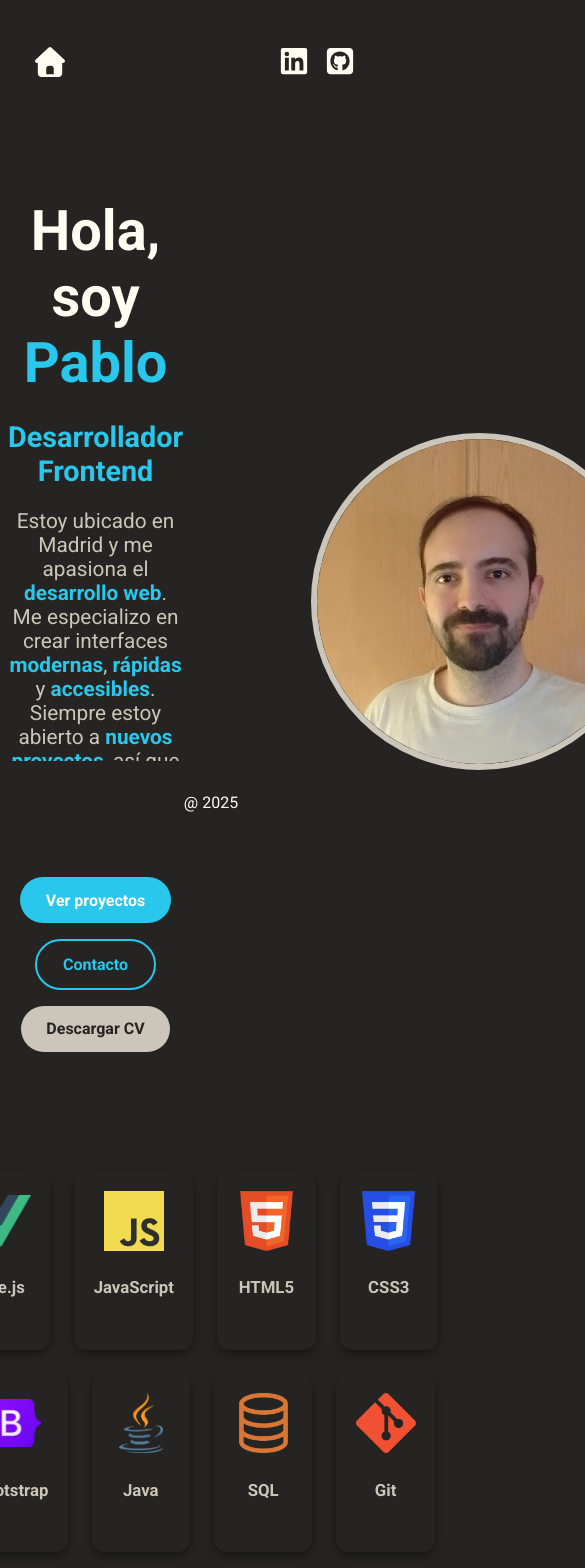
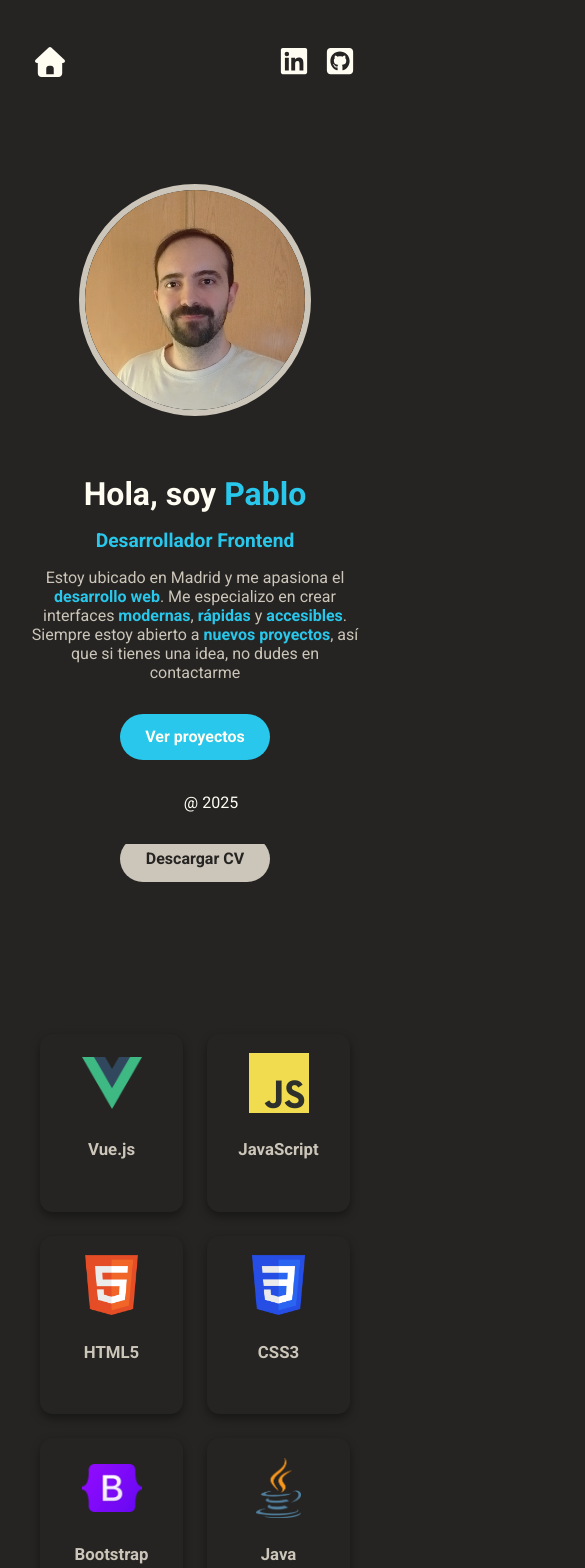
Before and after one commit to pablov-git/portfolio, a Vue app: page / in a window 390 px wide. Shown: the top 1568 px of the page, 585 px wide, since content can reach past the window. Built offline with nearby package versions, Linux system fonts and the light colour scheme.

Commit message:
I added media queries

```diff
--- a/src/components/ProjectCard.vue
+++ b/src/components/ProjectCard.vue
@@ -3,7 +3,7 @@ defineProps({
   title: String,
   image: String,
   technologies: Array,
-  link: String // nuevo prop para el enlace
+  link: String
 })
 </script>
 
@@ -14,7 +14,6 @@ defineProps({
     <div class="project_technologies">
       <span v-for="tech in technologies" :key="tech" class="tech_name">{{ tech }}</span>
     </div>
-    <!-- Botón solo si link existe -->
     <a v-if="link" :href="link" target="_blank" rel="noopener" class="project_button">Ver proyecto</a>
   </div>
 </template>
@@ -77,10 +76,43 @@ defineProps({
   border-radius: 0.5rem;
   text-decoration: none;
   font-weight: 600;
-  transition: background 0.3s ease;
+  transition: background-color 0.3s ease;
 }
 
 .project_button:hover {
   background-color: var(--floral-white);
 }
+
+@media (max-width: 768px) {
+  .project_card {
+    max-width: 420px;
+    width: 100%;
+    margin: 1rem auto;
+    padding: 1rem;
+    box-sizing: border-box;
+  }
+
+  .project_card img {
+    max-height: 200px;
+    margin-bottom: 1rem;
+  }
+
+  .project_card h3 {
+    font-size: 1.1rem;
+    margin-bottom: 1rem;
+  }
+
+  .techs span {
+    font-size: 0.8rem;
+    padding: 0.2rem 0.4rem;
+  }
+
+  .project_card a {
+    width: 100%;
+    max-width: 360px;
+    text-align: center;
+    padding: 0.6rem;
+  }
+}
+
 </style>
--- a/src/views/ContactView.vue
+++ b/src/views/ContactView.vue
@@ -183,9 +183,50 @@ const sendEmail = (e) => {
   background: var(--sky);
 }
 
-@media (max-width: 720px) {
+/* --- TABLETS --- */
+@media (max-width: 1024px) {
   .contact-grid {
     grid-template-columns: 1fr;
+    gap: 2.5rem;
+  }
+
+  .contact-left {
+    padding-right: 0;
+    text-align: center;
+  }
+
+  .contact-left .title {
+    font-size: 3rem;
+    line-height: 1.2;
+  }
+
+  .contact-left .lead {
+    font-size: 1.2rem;
+  }
+
+  .form-group label {
+    font-size: 1.2rem;
+  }
+
+  .form-group input,
+  .form-group textarea {
+    font-size: 1rem;
+  }
+
+  .contact-form {
+    gap: 1.5rem;
+    margin-bottom: 2rem;
+  }
+
+  .submit-btn {
+    width: 100%;
+    font-size: 1.2rem;
+    padding: 1rem 1.5rem;
+  }
+
+  .contact-container {
+    padding-bottom: 3rem;
   }
 }
+
 </style>
--- a/src/views/HomeView.vue
+++ b/src/views/HomeView.vue
@@ -17,6 +17,10 @@ const technologies = [
 <template>
   <section class="intro">
     <div class="container">
+      <!-- Foto -->
+      <div class="intro_image">
+        <img class="profile-photo" :src="profilePhotoColor" alt="Foto" />
+      </div>
       <!-- Texto -->
       <div class="intro_text">
         <h1 class="intro_title">Hola, soy <span class="highlight">Pablo</span></h1>
@@ -34,11 +38,6 @@ const technologies = [
           <RouterLink to="/contact" class="btn btn--secondary">Contacto</RouterLink>
           <a href="/Pablo_CV.pdf" download="Pablo_CV.pdf" class="btn btn--tertiary">Descargar CV</a>
         </div>
-      </div>
-
-      <!-- Foto -->
-      <div class="intro_image">
-        <img class="profile-photo" :src="profilePhotoColor" alt="Foto" />
       </div>
     </div>
   </section>
@@ -70,6 +69,7 @@ const technologies = [
 /* CONTENEDORES */
 .container {
   display: flex;
+  flex-direction: row-reverse;
   justify-content: space-between;
   align-items: center;
   max-width: 1200px;
@@ -189,4 +189,80 @@ const technologies = [
   gap: 1.5rem;
   margin-bottom: 1.5rem;
 }
+
+/* --- TABLET --- */
+@media (max-width: 1024px) {
+  /* Contenedor principal */
+  .container {
+    flex-direction: row-reverse;
+    gap: 3rem;
+    padding: 2rem 1.5rem;
+    align-items: center;
+  }
+
+  .profile-photo {
+    width: 270px;
+  }
+
+  .intro_title {
+    font-size: 2.5rem;
+  }
+
+  .intro_subtitle {
+    font-size: 1.5rem;
+  }
+
+  .intro_description {
+    font-size: 1.1rem;
+  }
+
+  .intro_actions {
+    gap: 0.8rem;
+  }
+
+  .tech_row {
+    flex-wrap: wrap;
+    justify-content: center;
+  }
+}
+
+/* --- MÓVIL ---*/
+@media (max-width: 650px) {
+  .container {
+    flex-direction: column;
+    align-items: center;
+    gap: 2rem;
+    padding: 2rem 1rem;
+  }
+
+  .profile-photo {
+    width: 220px;
+  }
+
+  .intro_title {
+    font-size: 2rem;
+    text-align: center;
+  }
+
+  .intro_subtitle {
+    font-size: 1.2rem;
+    text-align: center;
+  }
+
+  .intro_description {
+    font-size: 1rem;
+    text-align: center;
+  }
+
+  .intro_actions {
+    flex-direction: column;
+    align-items: center;
+    gap: 0.8rem;
+  }
+
+  .tech_row {
+    flex-wrap: wrap;
+    justify-content: center;
+  }
+}
 </style>
--- a/src/views/ProjectView.vue
+++ b/src/views/ProjectView.vue
@@ -59,4 +59,44 @@ const projects = [
   grid-template-columns: repeat(auto-fit, minmax(450px, 1fr));
   gap: 2rem;
 }
+
+/* --- MÓVIL --- */
+@media (max-width: 768px) {
+  .projects {
+    padding: 1.5rem 1rem 3rem;
+    padding-bottom: 5rem;
+    margin: 2.5rem auto;
+  }
+
+  .projects_grid {
+    grid-template-columns: repeat(auto-fit, minmax(280px, 1fr));
+    justify-items: center;
+    gap: 1rem;
+  }
+
+  ::v-deep .project_card {
+    width: clamp(300px, 92%, 420px) !important;
+    margin: 0.8rem auto !important;
+    align-self: center !important;
+  }
+
+  .projects_grid > * {
+    justify-self: center;
+    width: 100%;
+    max-width: 420px;
+  }
+}
+
+@media (max-width: 420px) {
+  .projects_grid {
+    grid-template-columns: 1fr;
+    gap: 0.9rem;
+  }
+
+  .projects {
+    padding: 1rem 0.75rem 2rem;
+    padding-bottom: 6rem;
+    margin: 1.5rem auto;
+  }
+}
 </style>
```
